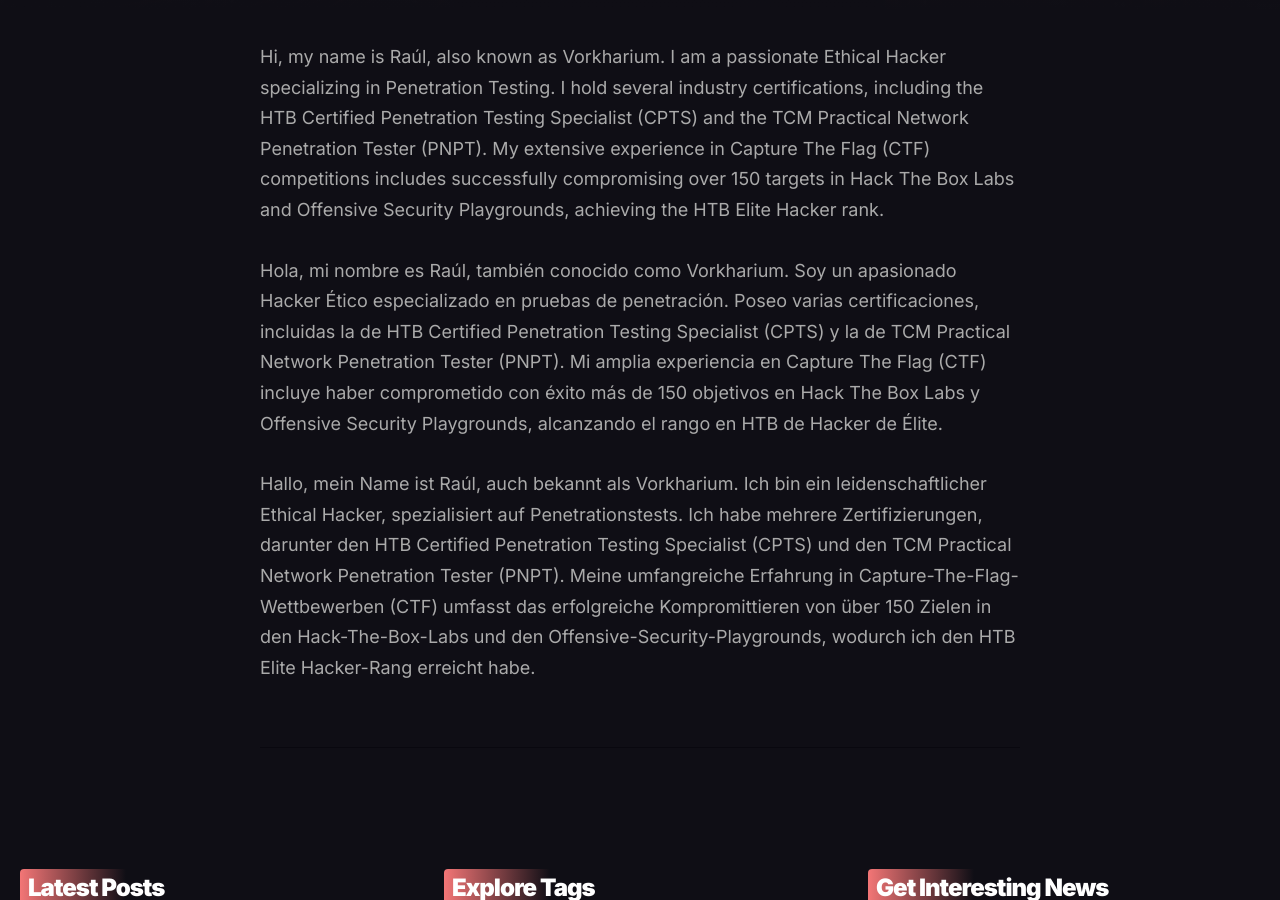
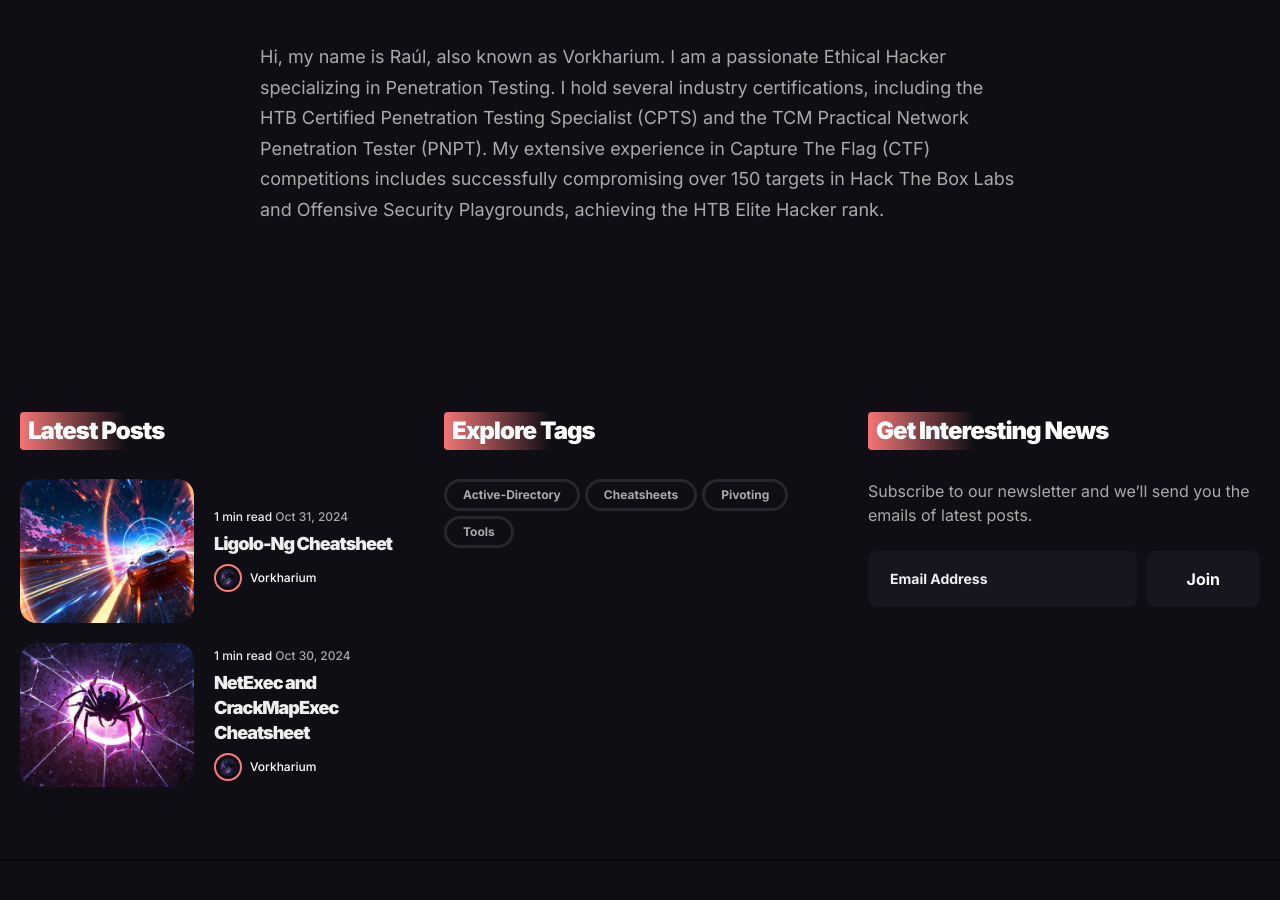
Before and after one commit to Vorkharium/vorkharium.github.io, a Jekyll site: the page built from _pages/about.md, in a window 1280 px wide and 900 px high, scrolled down 654 px. Built offline with Jekyll 4.4.1, drawn with Linux system fonts in a browser that asks for light colours.

Commit message:
Update about.md

```diff
--- a/_pages/about.md
+++ b/_pages/about.md
@@ -5,8 +5,4 @@
 image: '/images/01.jpg'
 ---
 Hi, my name is Raúl, also known as Vorkharium. I am a passionate Ethical Hacker specializing in Penetration Testing. I hold several industry certifications, including the HTB Certified Penetration Testing Specialist (CPTS) and the TCM Practical Network Penetration Tester (PNPT). My extensive experience in Capture The Flag (CTF) competitions includes successfully compromising over 150 targets in Hack The Box Labs and Offensive Security Playgrounds, achieving the HTB Elite Hacker rank.
-
-Hola, mi nombre es Raúl, también conocido como Vorkharium. Soy un apasionado Hacker Ético especializado en pruebas de penetración. Poseo varias certificaciones, incluidas la de HTB Certified Penetration Testing Specialist (CPTS) y la de TCM Practical Network Penetration Tester (PNPT). Mi amplia experiencia en Capture The Flag (CTF) incluye haber comprometido con éxito más de 150 objetivos en Hack The Box Labs y Offensive Security Playgrounds, alcanzando el rango en HTB de Hacker de Élite.
-
-Hallo, mein Name ist Raúl, auch bekannt als Vorkharium. Ich bin ein leidenschaftlicher Ethical Hacker, spezialisiert auf Penetrationstests. Ich habe mehrere Zertifizierungen, darunter den HTB Certified Penetration Testing Specialist (CPTS) und den TCM Practical Network Penetration Tester (PNPT). Meine umfangreiche Erfahrung in Capture-The-Flag-Wettbewerben (CTF) umfasst das erfolgreiche Kompromittieren von über 150 Zielen in den Hack-The-Box-Labs und den Offensive-Security-Playgrounds, wodurch ich den HTB Elite Hacker-Rang erreicht habe.
 <hr>
```
